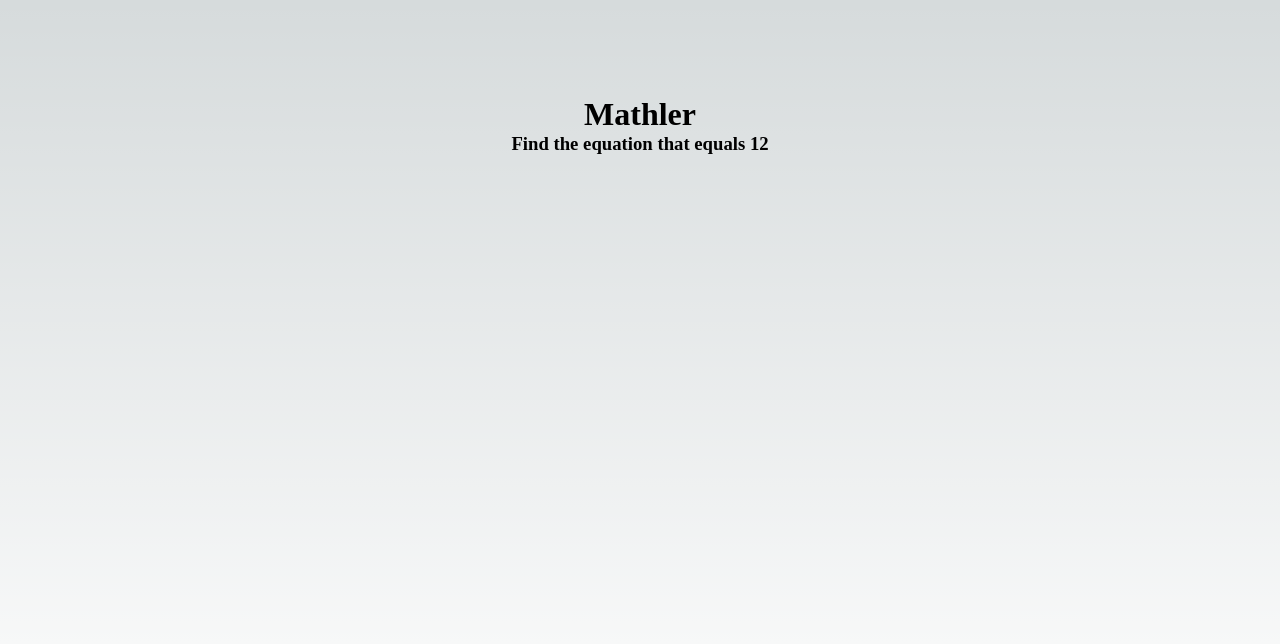
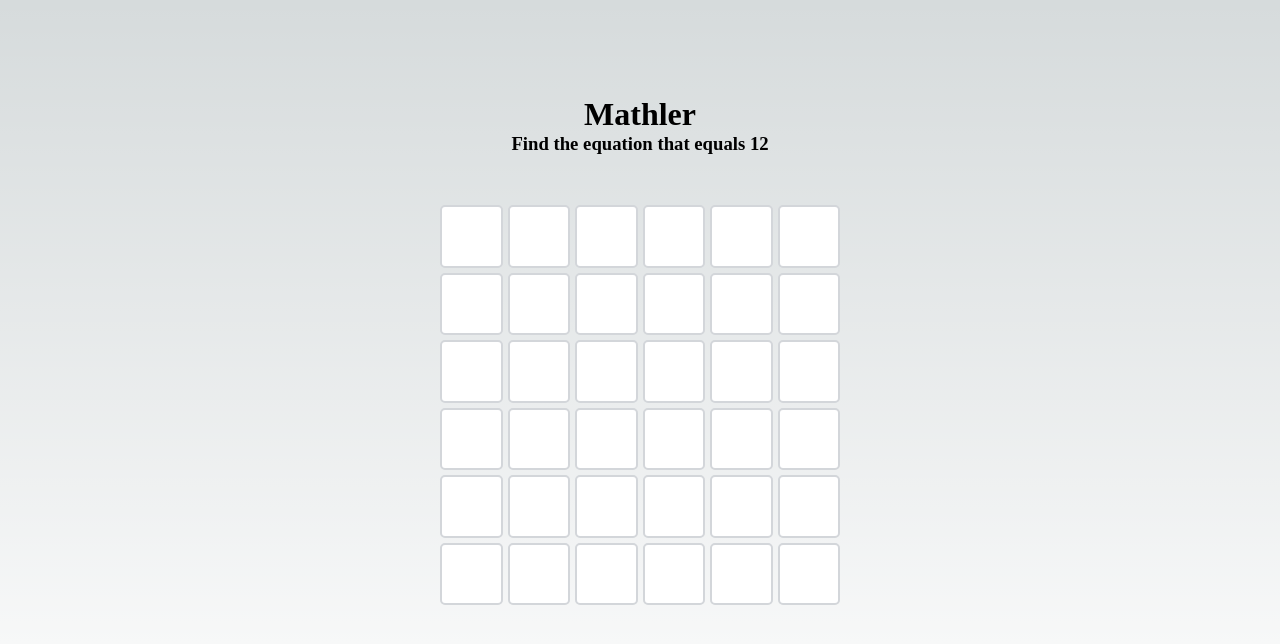
Before and after one commit to carlascarvalho/mathler, a Next.js app: page / in a window 1280 px wide. Shown: the top 644 px of the page. Built offline with nearby package versions, Linux system fonts and the light colour scheme.

Commit message:
Add board with guesses

```diff
--- /dev/null
+++ b/src/components/Board/Guess/index.module.css
@@ -0,0 +1,19 @@
+.guess {
+  display: grid;
+  grid-template-columns: repeat(6, 1fr);
+  grid-gap: 5px;
+  width: 100%;
+}
+
+.tile {
+  border: solid 2px #d3d6da;
+  border-radius: 5px;
+  background-color: white;
+
+  display: inline-flex;
+  justify-content: center;
+  align-items: center;
+  font-size: 2rem;
+  line-height: 1;
+  font-weight: bold;
+}
--- /dev/null
+++ b/src/components/Board/Guess/index.tsx
@@ -0,0 +1,24 @@
+import styles from './index.module.css';
+
+type Props = {
+  guess: Guess;
+  solution: Solution;
+};
+
+const Guess: React.FC<Props> = ({ guess, solution }) => {
+  const elements = guess.value.padEnd(6).split('');
+
+  return (
+    <div className={styles.guess}>
+      {elements?.map((element, i) => {
+        return (
+          <div className={styles.tile} key={i}>
+            {element}
+          </div>
+        );
+      })}
+    </div>
+  );
+};
+
+export default Guess;
--- /dev/null
+++ b/src/components/Board/index.module.css
@@ -0,0 +1,7 @@
+.board {
+  display: grid;
+  grid-template-rows: repeat(6, 1fr);
+  grid-gap: 5px;
+  width: 400px;
+  height: 400px;
+}
--- /dev/null
+++ b/src/components/Board/index.tsx
@@ -0,0 +1,17 @@
+import Guess from './Guess';
+import styles from './index.module.css';
+import { useGame } from '../../contexts/game';
+
+const Board: React.FC = () => {
+  const [gameState] = useGame();
+
+  return (
+    <div className={styles.board}>
+      {gameState.guesses.map((guess, i) => (
+        <Guess key={i} guess={guess} solution={gameState.solution} />
+      ))}
+    </div>
+  );
+};
+
+export default Board;
--- a/src/pages/index.tsx
+++ b/src/pages/index.tsx
@@ -1,6 +1,7 @@
 import Head from 'next/head';
+import Board from '../components/Board';
+import { useGame } from '../contexts/game';
 import styles from '../styles/Home.module.css';
-import { useGame } from '../contexts/game';
 
 export default function Home() {
   const [gameState] = useGame();
@@ -24,6 +25,7 @@ export default function Home() {
             Find the equation that equals {gameState.solution?.result || ''}
           </h3>
         </div>
+        <Board />
       </main>
     </>
   );
--- a/src/styles/Home.module.css
+++ b/src/styles/Home.module.css
@@ -1,7 +1,7 @@
 .main {
   display: flex;
   flex-direction: column;
-  justify-content: space-between;
+  justify-content: flex-start;
   align-items: center;
   padding: 6rem;
   min-height: 100vh;
```
